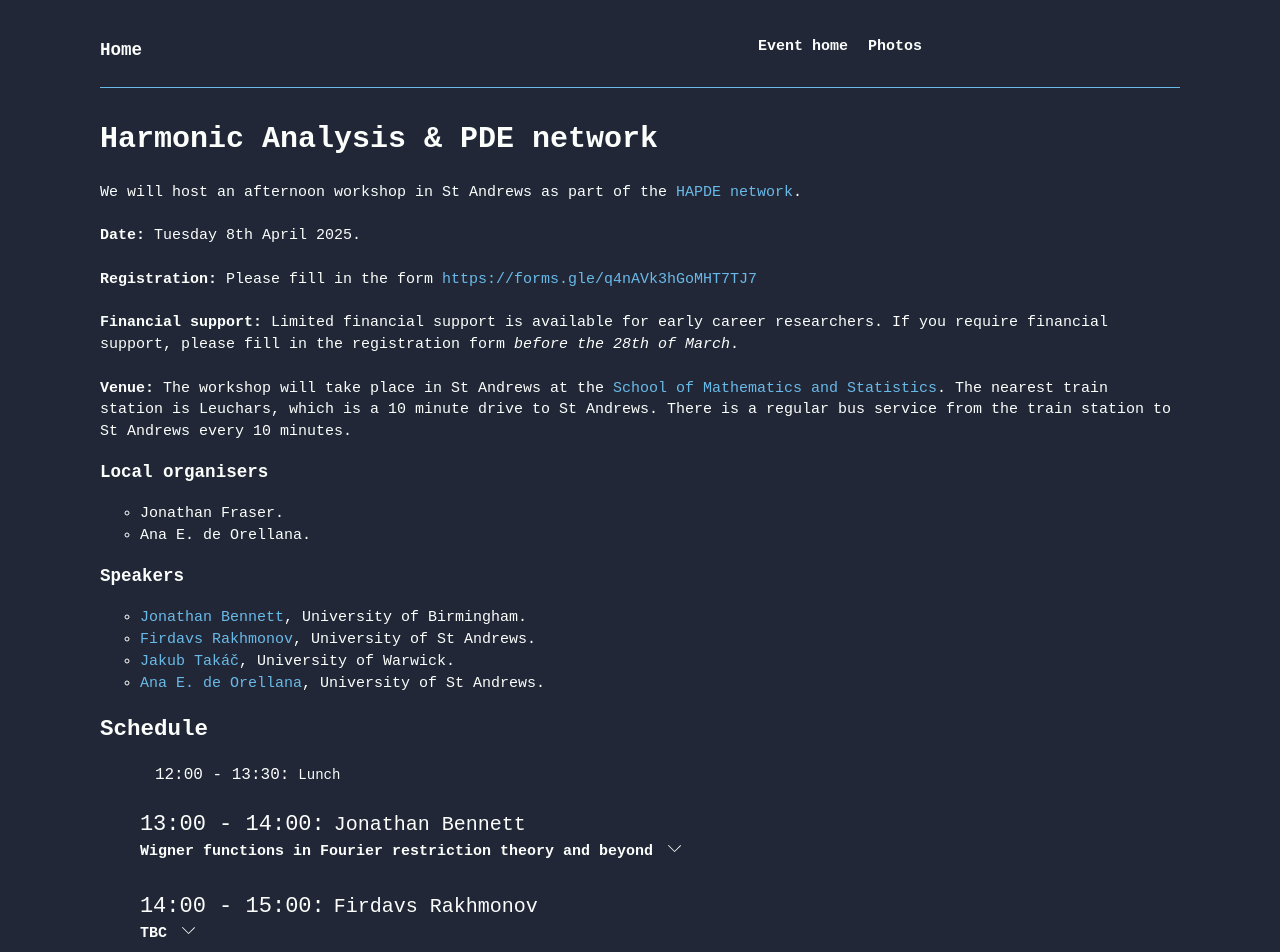
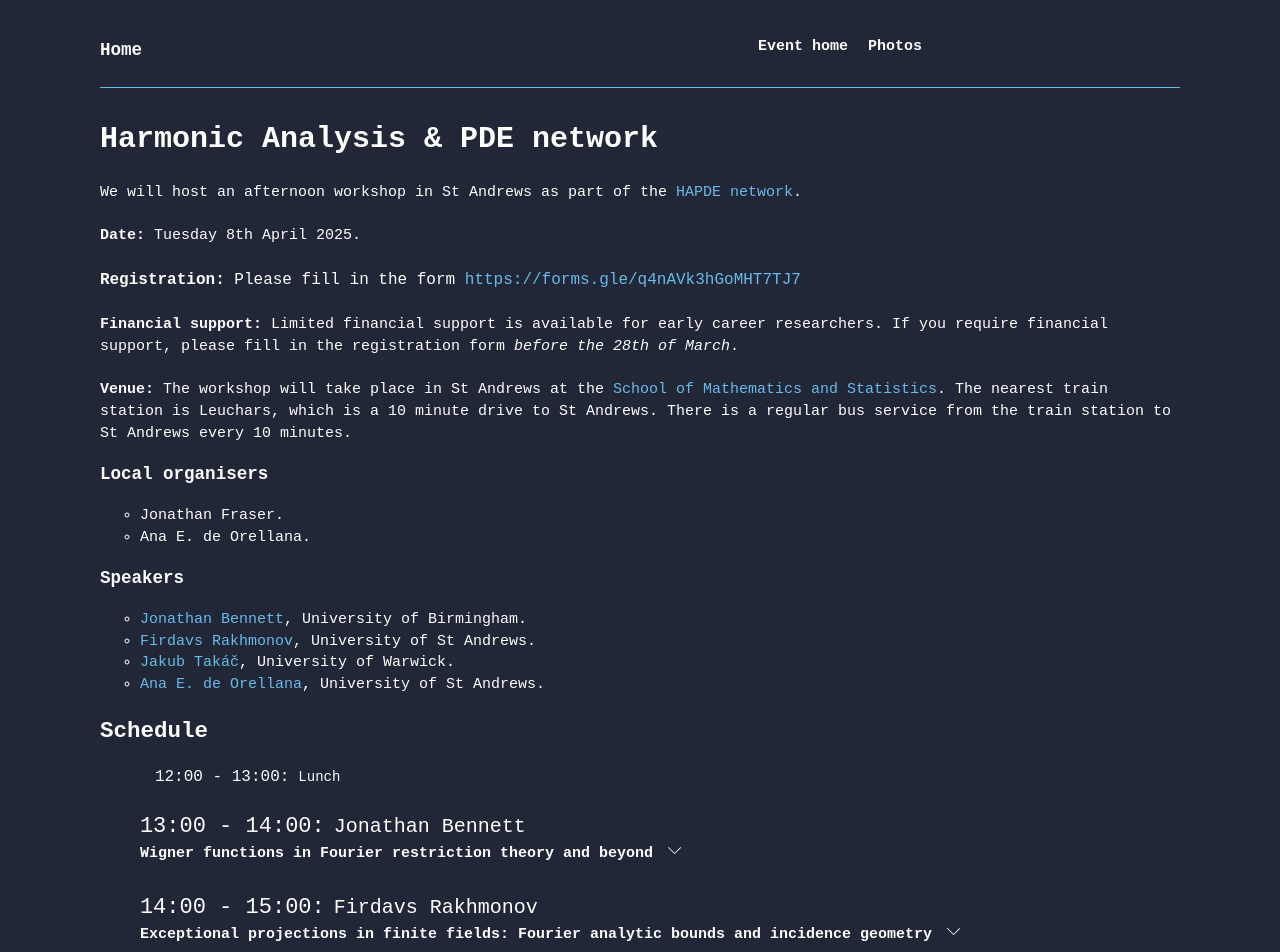
Before and after one commit to AnadeOre/anadeore.github.io, a Next.js app: page /HAPDE in a window 1280 px wide. Shown: the top 952 px of the page. Built offline with nearby package versions, Linux system fonts and the light colour scheme.

Commit message:
add hapde info

```diff
--- a/src/app/HAPDE/page.jsx
+++ b/src/app/HAPDE/page.jsx
@@ -27,6 +27,7 @@ const Page = () => {
         <b>Date:</b> Tuesday 8th April 2025.
         <br />
         <br />
+        <font size='3.5'>
           <b>Registration:</b> Please fill in the form{' '}
           <Link
             className='linkDecor'
@@ -34,6 +35,7 @@ const Page = () => {
             href='https://forms.gle/q4nAVk3hGoMHT7TJ7'>
             https://forms.gle/q4nAVk3hGoMHT7TJ7
           </Link>
+        </font>
         <br />
         <br />
         <b>Financial support:</b> Limited financial support is available for
@@ -99,7 +101,7 @@ const Page = () => {
       </ul>
       <h2>Schedule</h2>
       <ul>
-        <FoodEvent time='12:00 - 13:30' event='Lunch' />
+        <FoodEvent time='12:00 - 13:00' event='Lunch' />
         <br />
         <Schedule
           time='13:00 - 14:00'
@@ -112,8 +114,10 @@ const Page = () => {
         <Schedule
           time='14:00 - 15:00'
           speaker='Firdavs Rakhmonov'
-          title='TBC'
-          abstract='TBC.'
+          title='Exceptional projections in finite fields: Fourier analytic bounds and incidence geometry'
+          abstract="We consider the problem of bounding the number of exceptional projections (projections which are smaller than typical)  of a subset of a vector space over a finite field.  We establish bounds that depend on $L^p$ estimates for the Fourier transform, improving various known bounds for sets with sufficiently good Fourier analytic properties.  The special case $p=2$ recovers a recent result of Bright and Gan (following Chen), which established the finite field analogue of Peres--Schlag's bounds from the continuous setting.
+
+          We prove several auxiliary results of independent interest, including a character sum identity for subspaces (solving a problem of Chen), and an analogue of Plancherel's theorem for subspaces. These auxiliary results also have applications in affine incidence geometry, that is, the problem of estimating the number of incidences between a set of points and a set of affine $k$-planes. We present a novel and direct proof of a well-known result in this area that avoids the use of spectral graph theory, and we provide simple examples demonstrating that these estimates are sharp up to constants."
           // slides='/'
         />
         {/* <br /> */}
```
Lines whose indentation alone changed are shown as unchanged.
